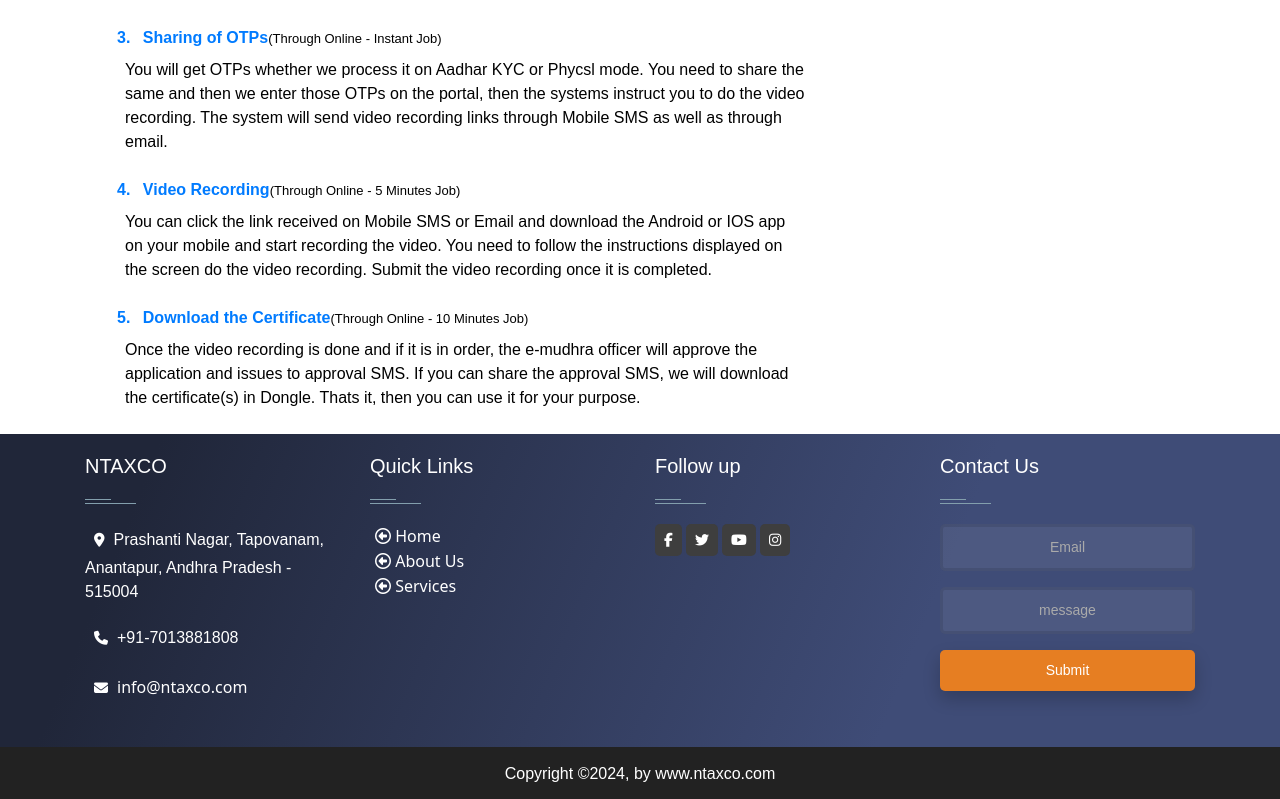
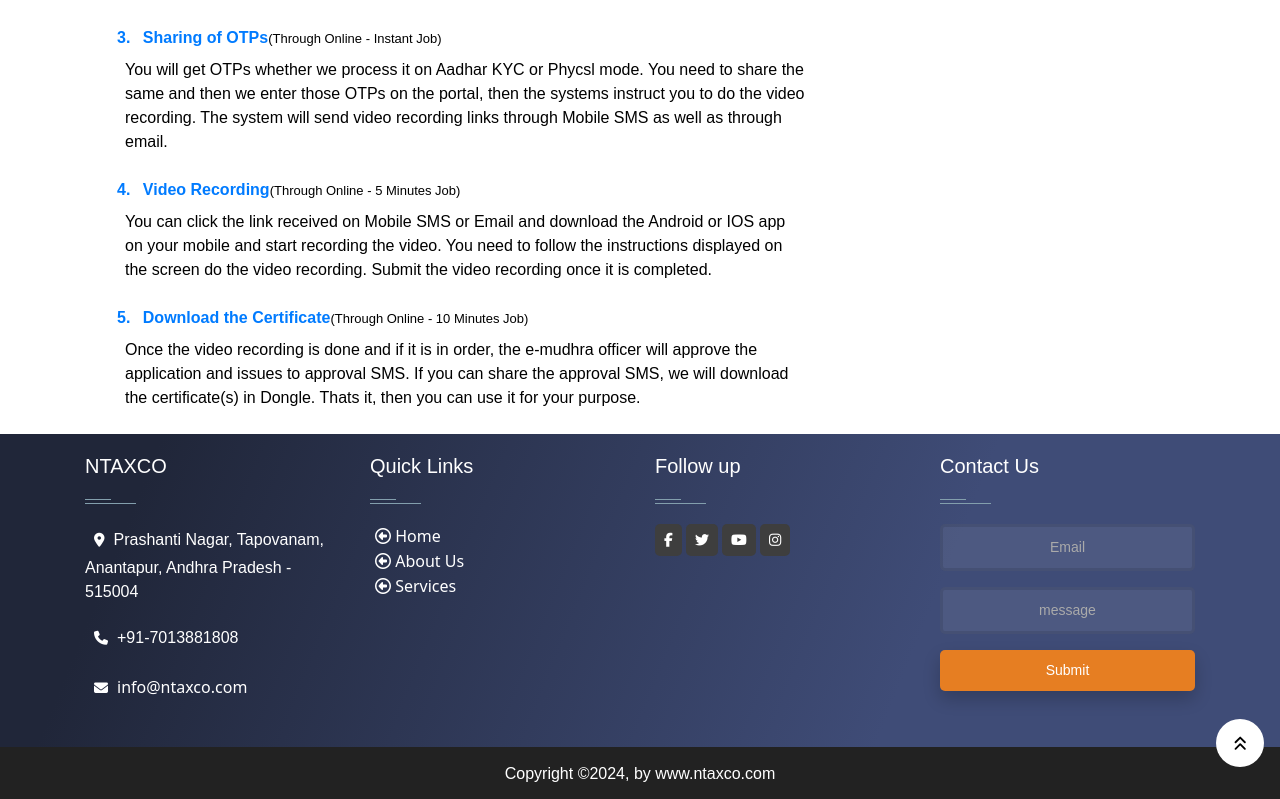
Before and after one commit to parshu-8203/ntaxco, a React (Vite) app: page /digital-signature in a window 1280 px wide. Shown: the part 2764-3563 px from the top of the page. Built offline with nearby package versions, Linux system fonts and the light colour scheme; a web font is replaced by a local one.

Commit message:
footer update

```diff
--- a/package.json
+++ b/package.json
@@ -17,6 +17,7 @@
     "aos": "^2.3.4",
     "framer-motion": "^11.2.9",
     "lazyload": "^2.0.0-rc.2",
+    "lucide-react": "^0.381.0",
     "react": "^18.2.0",
     "react-dom": "^18.2.0",
     "react-router-dom": "^6.21.3",
--- a/src/components/Footer/Footer.css
+++ b/src/components/Footer/Footer.css
@@ -3,6 +3,26 @@
 ====================== */
 
 /* Main Footer */
+.scroll_up {
+  position: absolute;
+  border-radius: 50%;
+  background-color: white;
+  padding: 0.8rem;
+  z-index: 100;
+  cursor: pointer;
+  height: 3rem;
+  width: 3rem;
+  text-align: center;
+  right: 1rem;
+  bottom: 2rem;
+}
+
+.scroll_up > .up_btn {
+  display: block;
+  width: 100%;
+  height: 100%;
+}
+
 #footer {
   /* background-color: #0a152f; */
   background: linear-gradient(
@@ -10,6 +30,7 @@
     rgb(32, 38, 57) 11.4%,
     rgb(63, 76, 119) 70.2%
   );
+  position: relative;
 }
 footer .main-footer {
   padding: 20px 0;
--- a/src/components/Footer/Footer.jsx
+++ b/src/components/Footer/Footer.jsx
@@ -1,5 +1,7 @@
+import { ChevronsUp } from "lucide-react";
 import "./Footer.css";
 import { Link } from "react-router-dom";
+
 const Footer = () => {
   return (
     <footer id="footer" class="footer-1">
@@ -110,6 +112,9 @@ const Footer = () => {
                 </div>
               </div>
             </div>
+            <div className="scroll_up" onClick={() => window.scrollTo(0, 0)}>
+              <ChevronsUp className="up_btn" color="black" size={30} />
+            </div>
           </div>
         </div>
 
```
Also changed, not shown: 1 other file (tests, documents, lock files or other folders).
